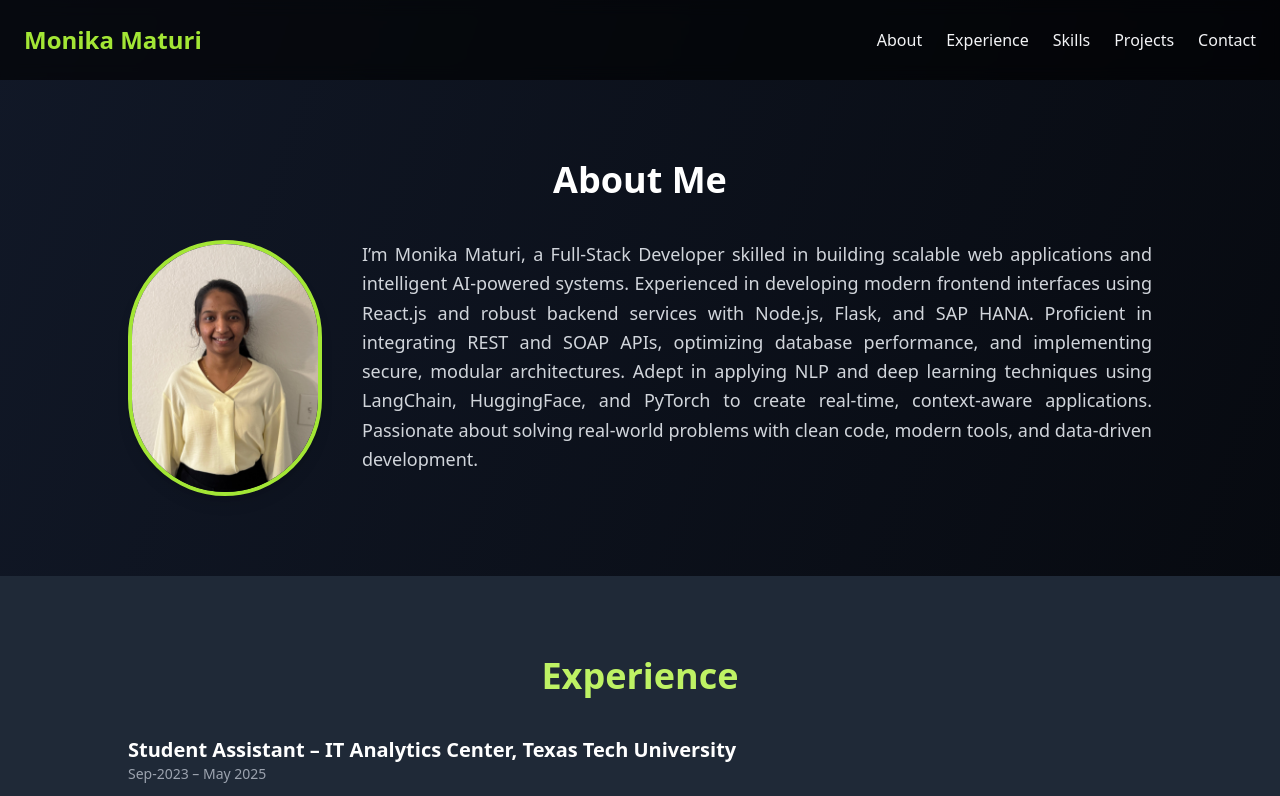
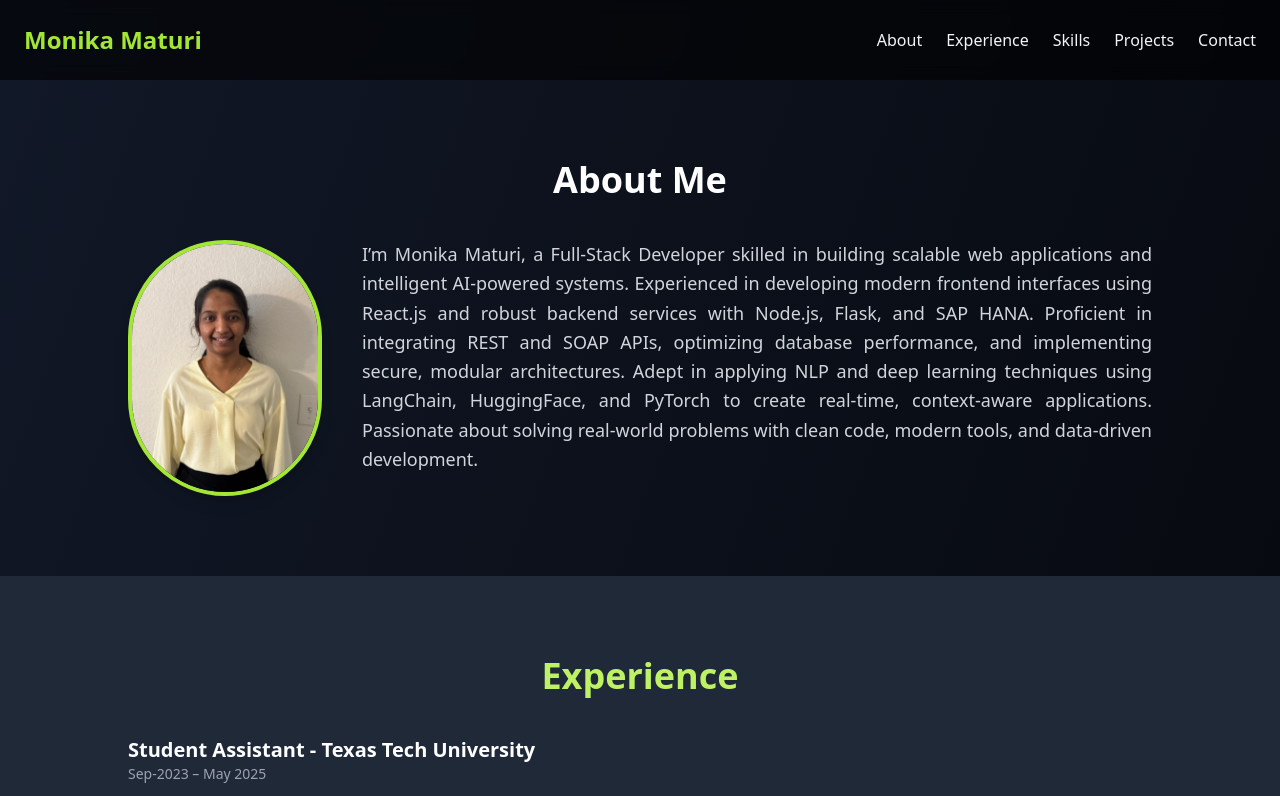
Before and after one commit to maturimonika/MyPortfolio, a React (Create React App) app: page / in a window 1280 px wide. Shown: the top 796 px of the page. Built offline with nearby package versions, Linux system fonts and the light colour scheme.

Commit message:
Update App.js

```diff
--- a/src/App.js
+++ b/src/App.js
@@ -47,7 +47,7 @@ export default function App() {
 
     {/* Texas Tech University */}
     <div>
-      <h3 className="text-xl font-semibold text-white">Student Assistant – IT Analytics Center, Texas Tech University</h3>
+      <h3 className="text-xl font-semibold text-white">Student Assistant - Texas Tech University</h3>
       <p className="text-gray-400 text-sm">Sep-2023 – May 2025</p>
       <ul className="list-disc pl-5 text-gray-300 mt-2 space-y-1">
         <li>Built and maintained React.js and Node.js-based web applications for analytics and data tracking tools.</li>
```
